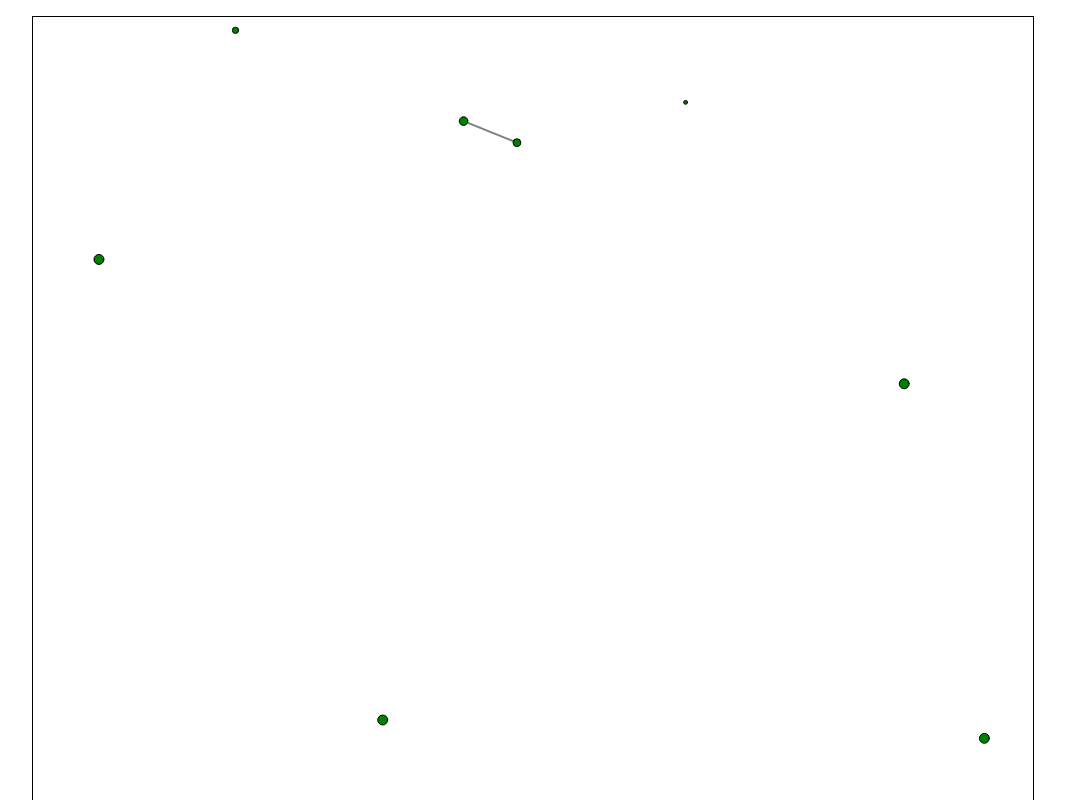
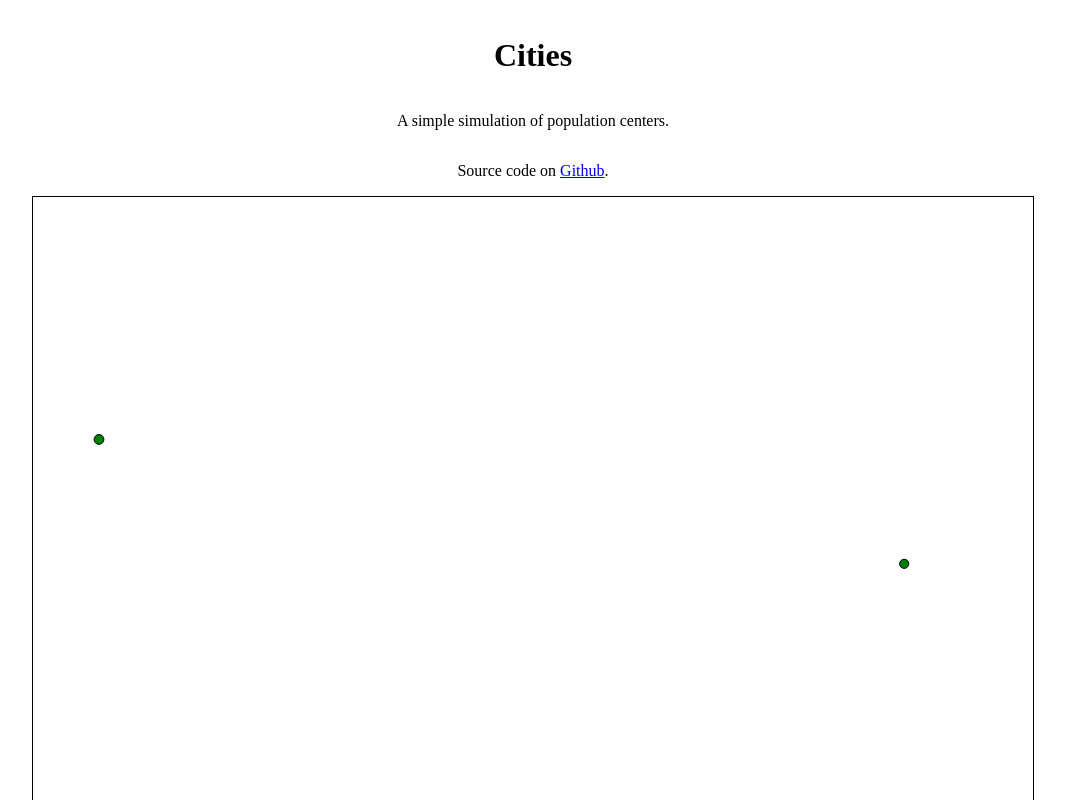
Before and after one commit to fildon/cities, a website with bundled scripts: page index.html in a window 1280 px wide. Shown: the top 800 px of the page, without its empty margins (107-1172 px from the left). Built offline with nearby package versions, Linux system fonts and the light colour scheme.

Commit message:
📔 source and deployed links

```diff
--- a/index.html
+++ b/index.html
@@ -9,15 +9,18 @@
         display: grid;
         margin: 0;
         padding: 1rem;
+        justify-items: center;
+        align-items: center;
       }
       canvas {
         border: 1px solid black;
-        justify-self: center;
-        align-self: center;
       }
     </style>
   </head>
   <body>
+    <h1>Cities</h1>
+    <p>A simple simulation of population centers.</p>
+    <p>Source code on <a href="https://github.com/fildon/cities">Github</a>.</p>
     <canvas width="1000" height="1000"></canvas>
   </body>
   <script type="text/javascript" src="index.js"></script>
```
Also changed, not shown: README.md.
